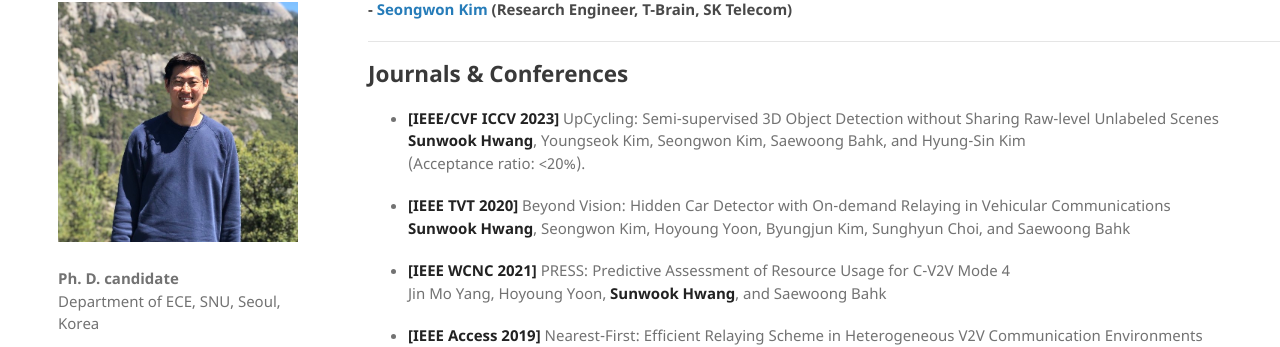
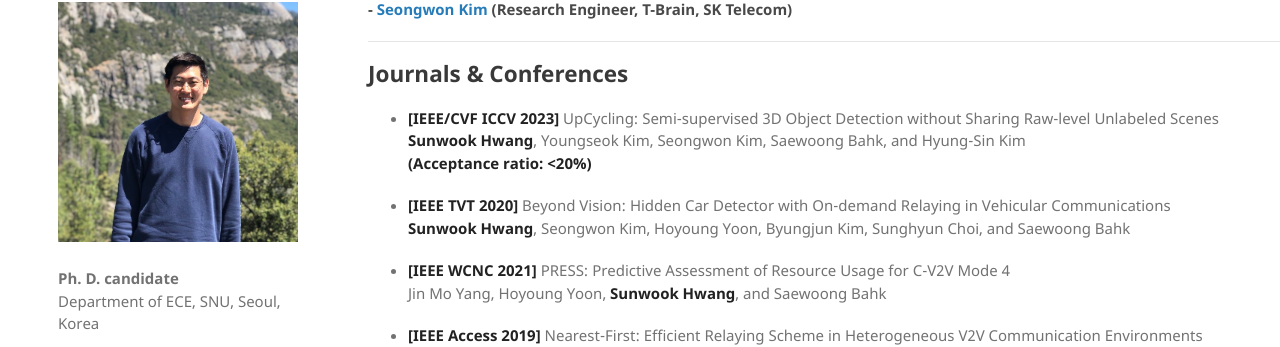
Before and after one commit to jeongjun-park/jeongjun-park.github.io, a Jekyll site: the page built from index.md, in a window 1280 px wide and 900 px high, scrolled down 1129 px. Shown: the part 107-454 px from the top of the window. Built offline with Jekyll 4.4.1, drawn with Linux system fonts in a browser that asks for light colours; our own code applies the rules of GitHub Pages for plain Markdown files.

Commit message:
rev minor2

```diff
--- a/index.md
+++ b/index.md
@@ -60,7 +60,7 @@ at Samsung Research)
 * **[IEEE/CVF ICCV 2023]**
 UpCycling: Semi-supervised 3D Object Detection without Sharing Raw-level Unlabeled Scenes<br>
 **Sunwook Hwang**, Youngseok Kim, Seongwon Kim, Saewoong Bahk, and Hyung-Sin Kim <br>
-(Acceptance ratio: <20%).
+**(Acceptance ratio: <20%)**
 
 * **[IEEE TVT 2020]** Beyond Vision: Hidden Car Detector with On-demand Relaying in Vehicular Communications<br>
 **Sunwook Hwang**, Seongwon Kim, Hoyoung Yoon, Byungjun Kim, Sunghyun Choi, and Saewoong Bahk
```
